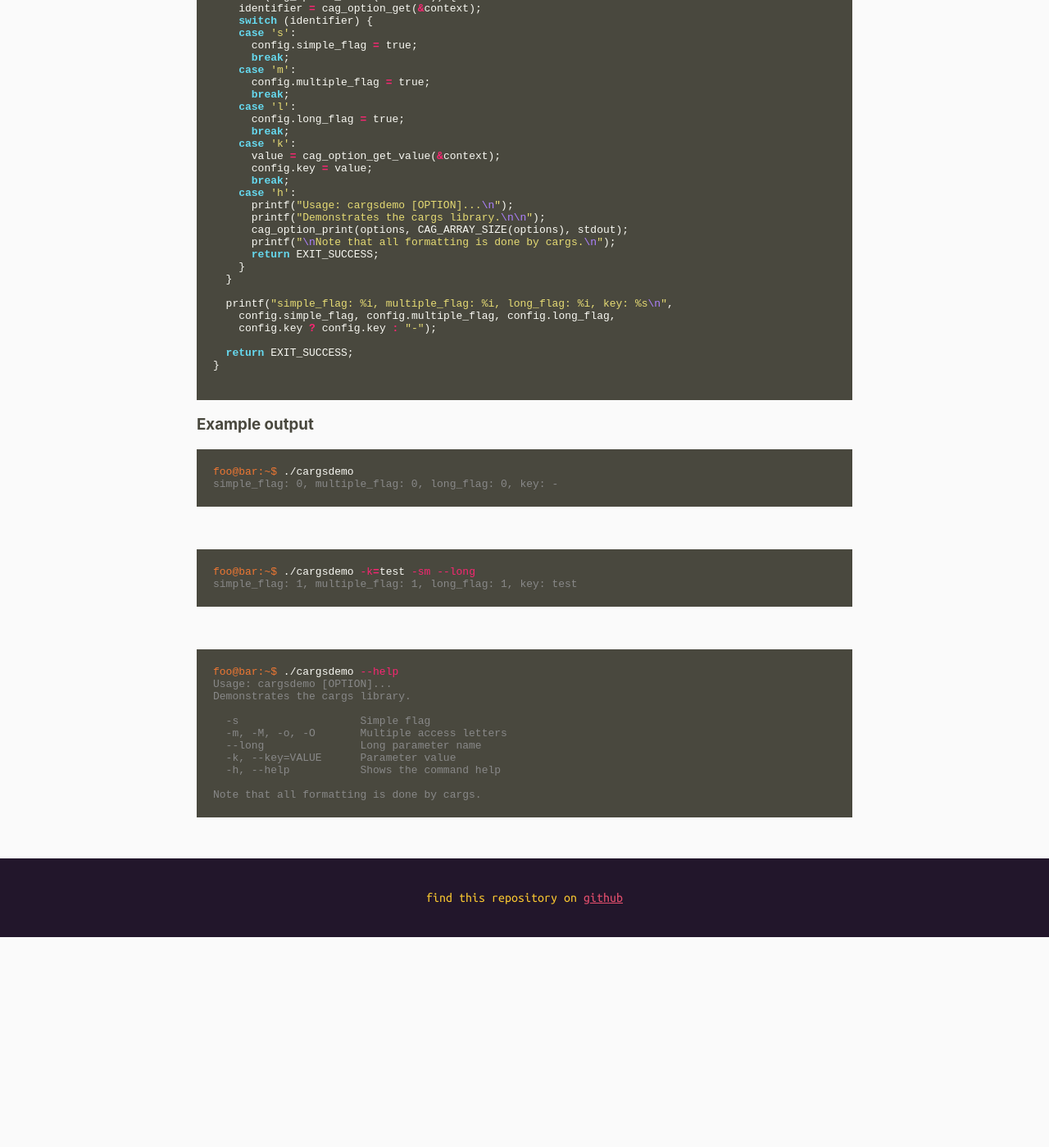
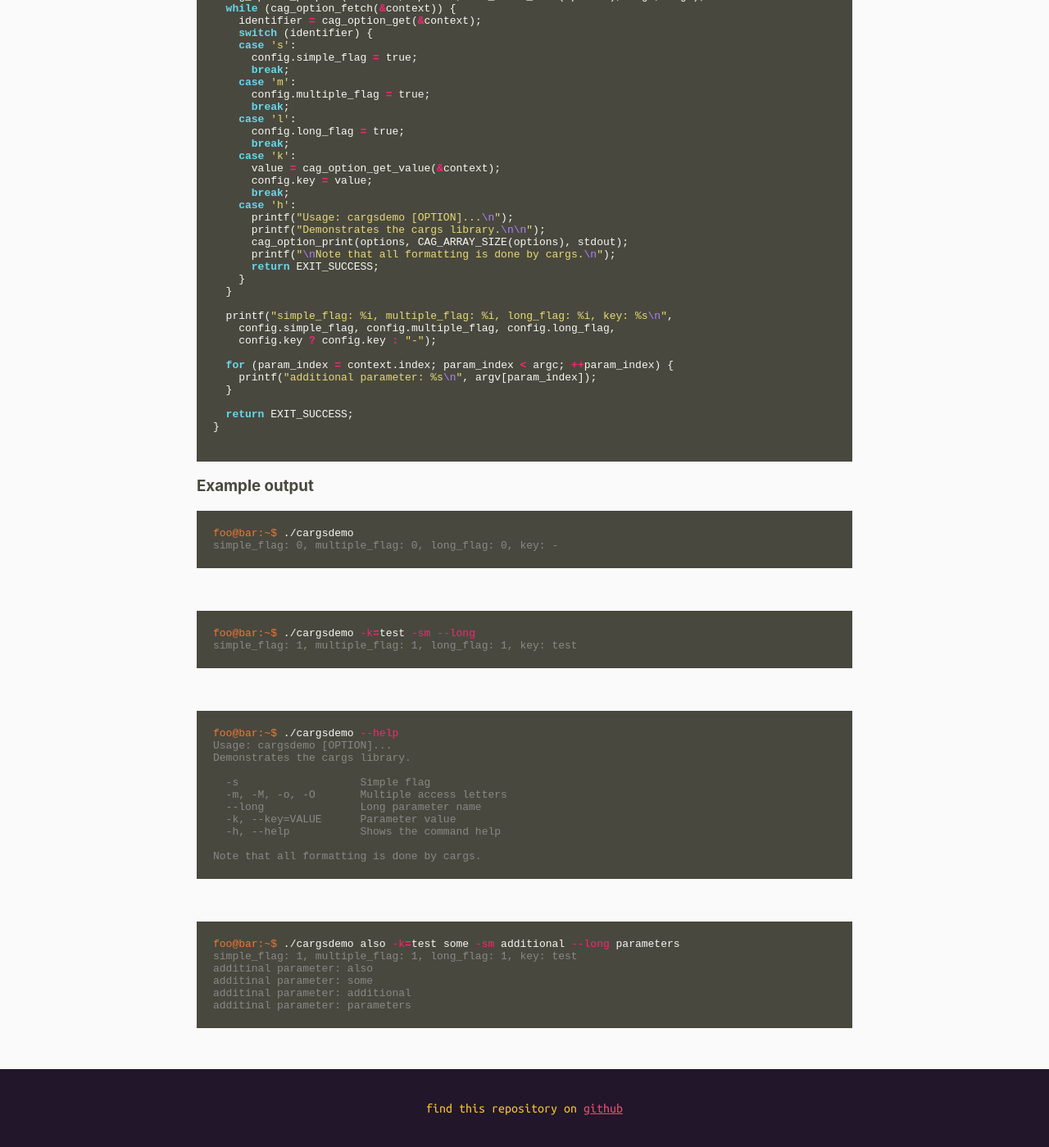
Before and after one commit to likle/cargs, a Jekyll site: the page built from docs/index.md, in a window 1280 px wide and 1400 px high, scrolled down 1352 px. Shown: the whole window at 82% size. Built offline with Jekyll 4.4.1, drawn with Linux system fonts in a browser that asks for light colours; before the commit the page ends 2495 px from its top, so only the background shows below that.

Commit message:
added non option argument example to docs #6

````diff
--- a/docs/index.md
+++ b/docs/index.md
@@ -64,6 +64,7 @@ int main(int argc, char *argv[])
   const char *value;
   cag_option_context context;
   struct demo_configuration config = {false, false, false, NULL};
+  int param_index;
 
   /**
    * Now we just prepare the context and iterate over all options. Simple!
@@ -98,6 +99,10 @@ int main(int argc, char *argv[])
     config.simple_flag, config.multiple_flag, config.long_flag,
     config.key ? config.key : "-");
 
+  for (param_index = context.index; param_index < argc; ++param_index) {
+    printf("additional parameter: %s\n", argv[param_index]);
+  }
+
   return EXIT_SUCCESS;
 }
 
@@ -127,3 +132,12 @@ Demonstrates the cargs library.
 
 Note that all formatting is done by cargs.
 ```
+<br>
+```console
+foo@bar:~$ ./cargsdemo also -k=test some -sm additional --long parameters
+simple_flag: 1, multiple_flag: 1, long_flag: 1, key: test
+additinal parameter: also
+additinal parameter: some
+additinal parameter: additional
+additinal parameter: parameters
+```
````
Also changed, not shown: 1 other file.
